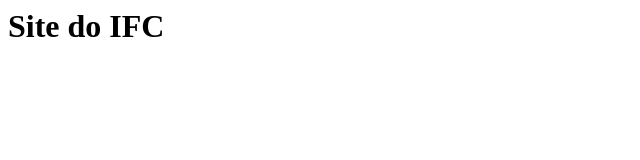
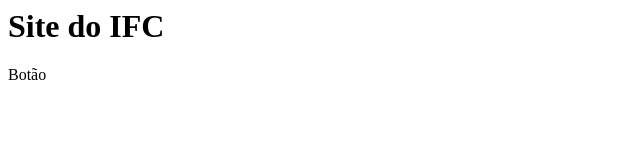
Before and after one commit to ArthurIFC/Arthur---GitHub, a plain HTML site: page index.html in a window 1280 px wide. Shown: the full height of the page, 0-640 px from the left. Drawn offline with Linux system fonts and the light colour scheme.

Commit message:
Update index.html

```diff
--- a/index.html
+++ b/index.html
@@ -7,6 +7,6 @@
 </head>
 <body>
     <h1>Site do IFC</h1>
-
+<buttom>Botão</buttom>
 </body>
 </html>
```
